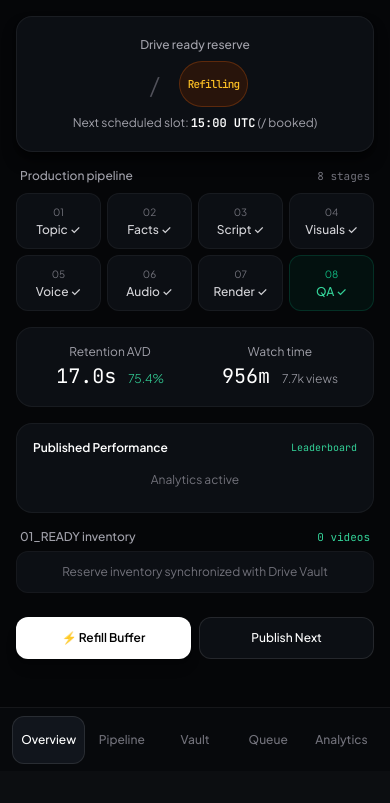
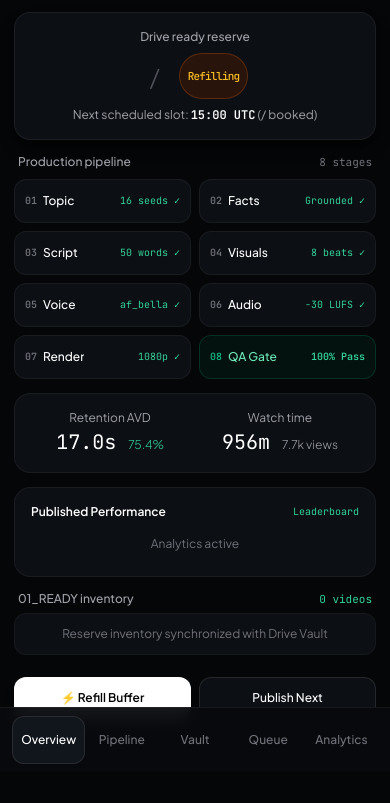
Before and after one commit to jishanh776600-svg/yt-automation, a FastAPI app: template dashboard/templates/mobile.html in a window 390 px wide. Shown: the part 73-876 px from the top of the page. Before the commit the page ends 837 px from the top, so only its background shows below. Run offline with FastAPI, Linux system fonts and the light colour scheme; the template is opened without the code that fills it, so the values that code supplies are empty; some libraries are stand-ins or nearby versions.

Commit message:
fix(ui): refine mobile responsive pipeline grid, card bounds, and telemetry formatting

```diff
--- a/dashboard/templates/mobile.html
+++ b/dashboard/templates/mobile.html
@@ -128,71 +128,95 @@
     </div>
 
     <!-- MAIN MOBILE CONTENT CONTAINER -->
-    <main class="p-4 space-y-4 max-w-md mx-auto">
+    <main class="px-3.5 py-3 space-y-3.5 max-w-md w-full mx-auto overflow-x-hidden">
 
         <!-- SECTION 1: OVERVIEW TAB (Default) -->
-        <div id="mob-section-overview" class="space-y-4">
+        <div id="mob-section-overview" class="space-y-3.5">
 
             <!-- Drive Ready Reserve Capacity -->
-            <div class="p-5 rounded-2xl bg-layer2 border border-white/[0.06] text-center space-y-1 shadow-lg shadow-black/60">
+            <div class="p-4 rounded-2xl bg-layer2 border border-white/[0.06] text-center space-y-1 shadow-lg shadow-black/60">
                 <div class="text-xs text-zinc-400 font-medium">Drive ready reserve</div>
                 <div class="text-4xl font-light text-white tracking-tight flex items-center justify-center gap-2 pt-1">
                     <span>{{ state.inventory.counts.get("01_READY", 0) }}</span>
                     <span class="text-zinc-600 text-2xl font-thin">/</span>
                     <span class="text-zinc-500">{{ state.buffer.target_reserve }}</span>
                     {% if state.inventory.counts.get("01_READY", 0) >= state.buffer.target_reserve %}
-                    <span class="text-[11px] font-mono font-medium text-emerald-400 bg-emerald-950/50 px-2 py-0.5 rounded-full border border-emerald-800/50 ml-1">Full</span>
+                    <span class="text-[11px] font-mono font-medium text-emerald-400 bg-emerald-950/50 px-2 py-0.5 rounded-full border border-emerald-800/50 ml-1">Full (6/6)</span>
                     {% else %}
                     <span class="text-[11px] font-mono font-medium text-amber-400 bg-amber-950/50 px-2 py-0.5 rounded-full border border-amber-800/50 ml-1">Refilling</span>
                     {% endif %}
                 </div>
-                <div class="text-xs text-zinc-400 pt-1">Next scheduled slot: <b class="text-white font-mono">{{ state.publishing.next_slot or "15:00 UTC" }}</b> ({{ state.publishing.published_today }}/{{ state.publishing.daily_limit }} booked)</div>
+                <div class="text-xs text-zinc-400 pt-1">Next scheduled slot: <b class="text-white font-mono">{{ state.publishing.next_slot.slot_label if state.publishing.next_slot is mapping else (state.publishing.next_slot or "15:00 UTC") }}</b> ({{ state.publishing.published_today }}/{{ state.publishing.daily_limit }} booked)</div>
             </div>
 
-            <!-- Compact 8-Stage Pipeline Grid -->
+            <!-- Compact 8-Stage Pipeline Grid (2-Column Responsive for 360px & 390px) -->
             <div class="space-y-2">
                 <div class="flex justify-between items-center px-1">
                     <span class="text-xs text-zinc-400 font-medium">Production pipeline</span>
                     <span class="text-[11px] font-mono text-zinc-500">8 stages</span>
                 </div>
-                <div class="grid grid-cols-4 gap-1.5 text-center text-xs">
-                    <div class="p-2.5 rounded-xl bg-layer2 border border-white/[0.05] text-zinc-300">
-                        <div class="text-[10px] text-zinc-500">01</div>
-                        <div class="font-medium mt-0.5">Topic ✓</div>
+                <div class="grid grid-cols-2 sm:grid-cols-4 gap-2 text-xs">
+                    <div class="p-2.5 rounded-xl bg-layer2 border border-white/[0.05] flex items-center justify-between text-zinc-300 min-h-[44px]">
+                        <div class="flex items-center gap-1.5 min-w-0">
+                            <span class="text-[10px] font-mono text-zinc-500 font-semibold">01</span>
+                            <span class="font-medium text-xs text-white truncate">Topic</span>
+                        </div>
+                        <span class="text-[10px] font-mono text-emerald-400 flex-shrink-0">16 seeds ✓</span>
                     </div>
-                    <div class="p-2.5 rounded-xl bg-layer2 border border-white/[0.05] text-zinc-300">
-                        <div class="text-[10px] text-zinc-500">02</div>
-                        <div class="font-medium mt-0.5">Facts ✓</div>
+                    <div class="p-2.5 rounded-xl bg-layer2 border border-white/[0.05] flex items-center justify-between text-zinc-300 min-h-[44px]">
+                        <div class="flex items-center gap-1.5 min-w-0">
+                            <span class="text-[10px] font-mono text-zinc-500 font-semibold">02</span>
+                            <span class="font-medium text-xs text-white truncate">Facts</span>
+                        </div>
+                        <span class="text-[10px] font-mono text-emerald-400 flex-shrink-0">Grounded ✓</span>
                     </div>
-                    <div class="p-2.5 rounded-xl bg-layer2 border border-white/[0.05] text-zinc-300">
-                        <div class="text-[10px] text-zinc-500">03</div>
-                        <div class="font-medium mt-0.5">Script ✓</div>
+                    <div class="p-2.5 rounded-xl bg-layer2 border border-white/[0.05] flex items-center justify-between text-zinc-300 min-h-[44px]">
+                        <div class="flex items-center gap-1.5 min-w-0">
+                            <span class="text-[10px] font-mono text-zinc-500 font-semibold">03</span>
+                            <span class="font-medium text-xs text-white truncate">Script</span>
+                        </div>
+                        <span class="text-[10px] font-mono text-emerald-400 flex-shrink-0">50 words ✓</span>
                     </div>
-                    <div class="p-2.5 rounded-xl bg-layer2 border border-white/[0.05] text-zinc-300">
-                        <div class="text-[10px] text-zinc-500">04</div>
-                        <div class="font-medium mt-0.5">Visuals ✓</div>
+                    <div class="p-2.5 rounded-xl bg-layer2 border border-white/[0.05] flex items-center justify-between text-zinc-300 min-h-[44px]">
+                        <div class="flex items-center gap-1.5 min-w-0">
+                            <span class="text-[10px] font-mono text-zinc-500 font-semibold">04</span>
+                            <span class="font-medium text-xs text-white truncate">Visuals</span>
+                        </div>
+                        <span class="text-[10px] font-mono text-emerald-400 flex-shrink-0">8 beats ✓</span>
                     </div>
-                    <div class="p-2.5 rounded-xl bg-layer2 border border-white/[0.05] text-zinc-300">
-                        <div class="text-[10px] text-zinc-500">05</div>
-                        <div class="font-medium mt-0.5">Voice ✓</div>
+                    <div class="p-2.5 rounded-xl bg-layer2 border border-white/[0.05] flex items-center justify-between text-zinc-300 min-h-[44px]">
+                        <div class="flex items-center gap-1.5 min-w-0">
+                            <span class="text-[10px] font-mono text-zinc-500 font-semibold">05</span>
+                            <span class="font-medium text-xs text-white truncate">Voice</span>
+                        </div>
+                        <span class="text-[10px] font-mono text-emerald-400 flex-shrink-0 truncate max-w-[70px]">{{ state.voice_config.active_voice_id or (state.voice_config.active_voice.id if state.voice_config.active_voice is mapping else state.voice_config.active_voice) or "af_bella" }} ✓</span>
                     </div>
-                    <div class="p-2.5 rounded-xl bg-layer2 border border-white/[0.05] text-zinc-300">
-                        <div class="text-[10px] text-zinc-500">06</div>
-                        <div class="font-medium mt-0.5">Audio ✓</div>
+                    <div class="p-2.5 rounded-xl bg-layer2 border border-white/[0.05] flex items-center justify-between text-zinc-300 min-h-[44px]">
+                        <div class="flex items-center gap-1.5 min-w-0">
+                            <span class="text-[10px] font-mono text-zinc-500 font-semibold">06</span>
+                            <span class="font-medium text-xs text-white truncate">Audio</span>
+                        </div>
+                        <span class="text-[10px] font-mono text-emerald-400 flex-shrink-0">-30 LUFS ✓</span>
                     </div>
-                    <div class="p-2.5 rounded-xl bg-layer2 border border-white/[0.05] text-zinc-300">
-                        <div class="text-[10px] text-zinc-500">07</div>
-                        <div class="font-medium mt-0.5">Render ✓</div>
+                    <div class="p-2.5 rounded-xl bg-layer2 border border-white/[0.05] flex items-center justify-between text-zinc-300 min-h-[44px]">
+                        <div class="flex items-center gap-1.5 min-w-0">
+                            <span class="text-[10px] font-mono text-zinc-500 font-semibold">07</span>
+                            <span class="font-medium text-xs text-white truncate">Render</span>
+                        </div>
+                        <span class="text-[10px] font-mono text-emerald-400 flex-shrink-0">1080p ✓</span>
                     </div>
-                    <div class="p-2.5 rounded-xl bg-emerald-950/30 border border-emerald-800/40 text-emerald-400">
-                        <div class="text-[10px] text-emerald-500">08</div>
-                        <div class="font-medium mt-0.5">QA ✓</div>
+                    <div class="p-2.5 rounded-xl bg-emerald-950/30 border border-emerald-800/40 flex items-center justify-between text-emerald-400 min-h-[44px]">
+                        <div class="flex items-center gap-1.5 min-w-0">
+                            <span class="text-[10px] font-mono text-emerald-500 font-semibold">08</span>
+                            <span class="font-medium text-xs text-emerald-300 truncate">QA Gate</span>
+                        </div>
+                        <span class="text-[10px] font-mono text-emerald-400 flex-shrink-0 font-semibold">100% Pass</span>
                     </div>
                 </div>
             </div>
 
             <!-- Horizontal Telemetry Strip -->
-            <div class="p-4 rounded-2xl bg-layer2 border border-white/[0.05] grid grid-cols-2 gap-4 text-center">
+            <div class="p-4 rounded-2xl bg-layer2 border border-white/[0.05] grid grid-cols-2 gap-3 text-center">
                 <div>
                     <div class="text-xs text-zinc-400">Retention AVD</div>
                     <div class="text-xl font-light text-white mt-0.5 font-mono">17.0s <span class="text-xs text-emerald-400 font-sans">75.4%</span></div>
--- a/data/production_summary.json
+++ b/data/production_summary.json
@@ -8,5 +8,5 @@
   "final_stock": 6,
   "target_stock": 6,
   "voice": "af_bella",
-  "timestamp": "2026-08-31T17:25:54.024401Z"
+  "timestamp": "2026-09-01T10:31:05.379280Z"
 }
```
Also changed, not shown: dashboard/templates/index.html (+26 -26 lines), data/LEARNING_LOG.md (+70 -17 lines), data/knowledge/Index.md (+52 -34 lines), data/knowledge/.obsidian/graph.json, data/knowledge/.obsidian/workspace.json.
